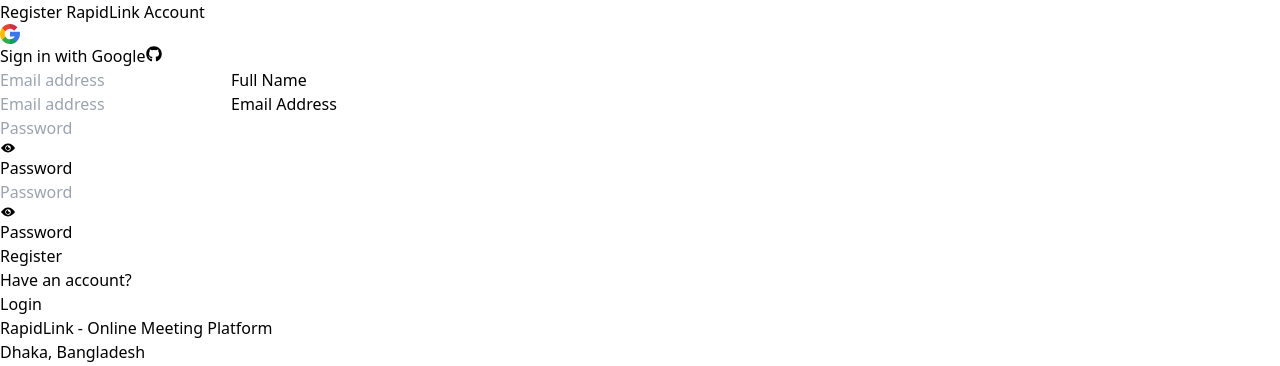
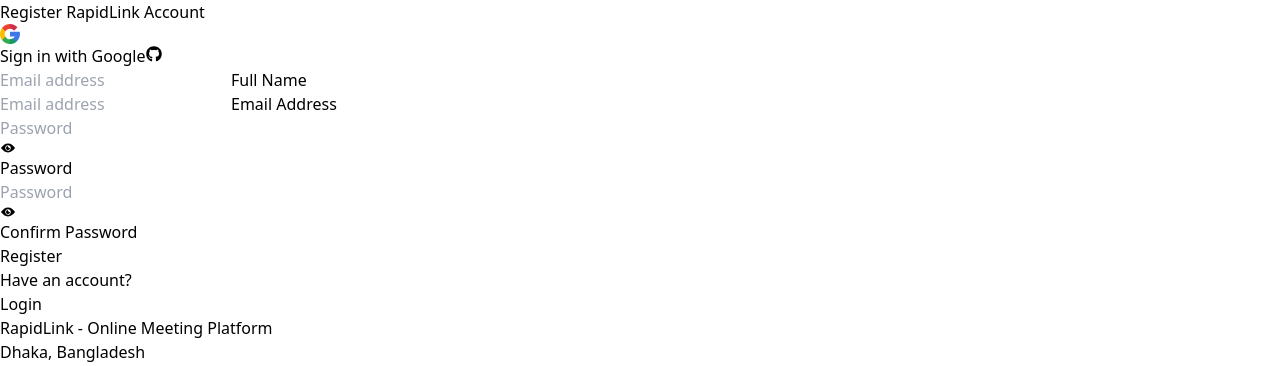
Before and after one commit to sheikhmohdnazmulhasan/RapidLink, a React (Vite) app: page /register in a window 1280 px wide. Shown: the part 170-536 px from the top of the page. Built offline with nearby package versions, Linux system fonts and the light colour scheme; no server answers.

Commit message:
The information provided by the user from the registration form has been received

```diff
--- a/src/pages/Root/Register.jsx
+++ b/src/pages/Root/Register.jsx
@@ -1,4 +1,5 @@
 import { useState } from "react";
+import toast from "react-hot-toast";
 import { FaGithub } from "react-icons/fa";
 import { IoIosEye, IoIosEyeOff } from "react-icons/io";
 import { Link } from "react-router-dom";
@@ -7,7 +8,22 @@
 const Register = () => {
 
     const [showPass, setShowPass] = useState(false)
-    const [showPass2, setShowPass2] = useState(false)
+    const [showPass2, setShowPass2] = useState(false);
+
+    const handleRegister = (event) => {
+        event.preventDefault();
+        const form = event.target;
+        const name = form.name.value;
+        const email = form.email.value;
+        const password = form.password.value;
+        const conPassword = form.conPassword.value;
+
+        const toastId = toast.loading('Working');
+
+        const passRegx = /^(?=.*[A-Za-z])(?=.*\d)(?=.*[@$!%*#?&])[A-Za-z\d@$!%*#?&]{8,}$/;
+
+
+    }
 
     return (
         <div>
@@ -50,17 +66,17 @@
                                 </button>
                             </div>
                             <div className="divide-y divide-gray-200">
-                                <div className="py-8 text-base leading-6 space-y-4 text-gray-700 sm:text-lg sm:leading-7">
+                                <form onSubmit={handleRegister} className="py-8 text-base leading-6 space-y-4 text-gray-700 sm:text-lg sm:leading-7">
                                     <div className="relative">
-                                        <input id="email" name="email" type="text" className="peer placeholder-transparent h-10 w-full border-b-2 border-gray-300 text-gray-900 focus:outline-none focus:borer-rose-600" placeholder="Email address" />
+                                        <input id="name" name="name" type="text" className="peer placeholder-transparent h-10 w-full border-b-2 border-gray-300 text-gray-900 focus:outline-none focus:borer-rose-600" placeholder="Email address" required />
                                         <label htmlFor="email" className="absolute left-0 -top-3.5 text-gray-600 text-sm peer-placeholder-shown:text-base peer-placeholder-shown:text-gray-440 peer-placeholder-shown:top-2 transition-all peer-focus:-top-3.5 peer-focus:text-gray-600 peer-focus:text-sm">Full Name</label>
                                     </div>
                                     <div className="relative">
-                                        <input id="email" name="email" type="text" className="peer placeholder-transparent h-10 w-full border-b-2 border-gray-300 text-gray-900 focus:outline-none focus:borer-rose-600" placeholder="Email address" />
+                                        <input id="email" name="email" type="email" className="peer placeholder-transparent h-10 w-full border-b-2 border-gray-300 text-gray-900 focus:outline-none focus:borer-rose-600" placeholder="Email address" required />
                                         <label htmlFor="email" className="absolute left-0 -top-3.5 text-gray-600 text-sm peer-placeholder-shown:text-base peer-placeholder-shown:text-gray-440 peer-placeholder-shown:top-2 transition-all peer-focus:-top-3.5 peer-focus:text-gray-600 peer-focus:text-sm">Email Address</label>
                                     </div>
                                     <div className="relative">
-                                        <input id="password" name="password" type={showPass ? 'text' : 'password'} className="peer relative placeholder-transparent h-10 w-full border-b-2 border-gray-300 text-gray-900 focus:outline-none focus:borer-rose-600" placeholder="Password" />
+                                        <input id="password" name="password" type={showPass ? 'text' : 'password'} className="peer relative placeholder-transparent h-10 w-full border-b-2 border-gray-300 text-gray-900 focus:outline-none focus:borer-rose-600" placeholder="Password" required />
                                         <div className="cursor-pointer" onClick={() => setShowPass(!showPass)}>
                                             {!showPass ? <IoIosEye className="absolute right-0 top-1" /> :
                                                 <IoIosEyeOff className="absolute  right-0 top-1" />}
@@ -71,12 +87,12 @@
                                     </div>
 
                                     <div className="relative">
-                                        <input id="password" name="password" type={showPass2 ? 'text' : 'password'} className="peer relative placeholder-transparent h-10 w-full border-b-2 border-gray-300 text-gray-900 focus:outline-none focus:borer-rose-600" placeholder="Password" />
+                                        <input id="password2" name="conPassword" type={showPass2 ? 'text' : 'password'} className="peer relative placeholder-transparent h-10 w-full border-b-2 border-gray-300 text-gray-900 focus:outline-none focus:borer-rose-600" placeholder="Password" required />
                                         <div className="cursor-pointer" onClick={() => setShowPass2(!showPass2)}>
                                             {!showPass2 ? <IoIosEye className="absolute right-0 top-1" /> :
                                                 <IoIosEyeOff className="absolute  right-0 top-1" />}
                                         </div>
-                                        <label htmlFor="password" className="absolute left-0 -top-3.5 text-gray-600 text-sm peer-placeholder-shown:text-base peer-placeholder-shown:text-gray-440 peer-placeholder-shown:top-2 transition-all peer-focus:-top-3.5 peer-focus:text-gray-600 peer-focus:text-sm">Password</label>
+                                        <label htmlFor="password2" className="absolute left-0 -top-3.5 text-gray-600 text-sm peer-placeholder-shown:text-base peer-placeholder-shown:text-gray-440 peer-placeholder-shown:top-2 transition-all peer-focus:-top-3.5 peer-focus:text-gray-600 peer-focus:text-sm">Confirm Password</label>
 
                                     </div>
                                     <div className="relative flex gap-4 items-center">
@@ -86,7 +102,7 @@
                                             <Link to={'/login'} className="text-blue-600 text-sm ml-3 font-semibold">Login</Link>
                                         </div>
                                     </div>
-                                </div>
+                                </form>
                             </div>
                         </div>
                     </div>
```
